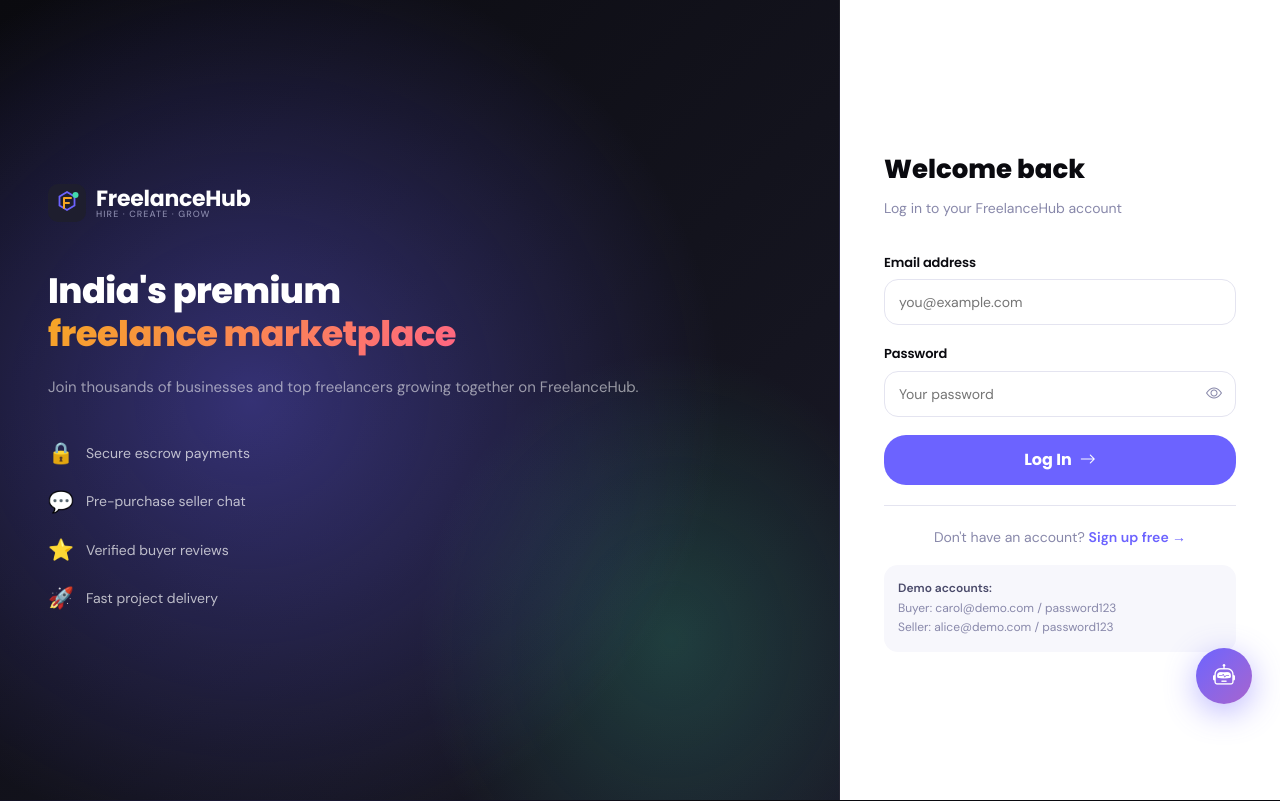
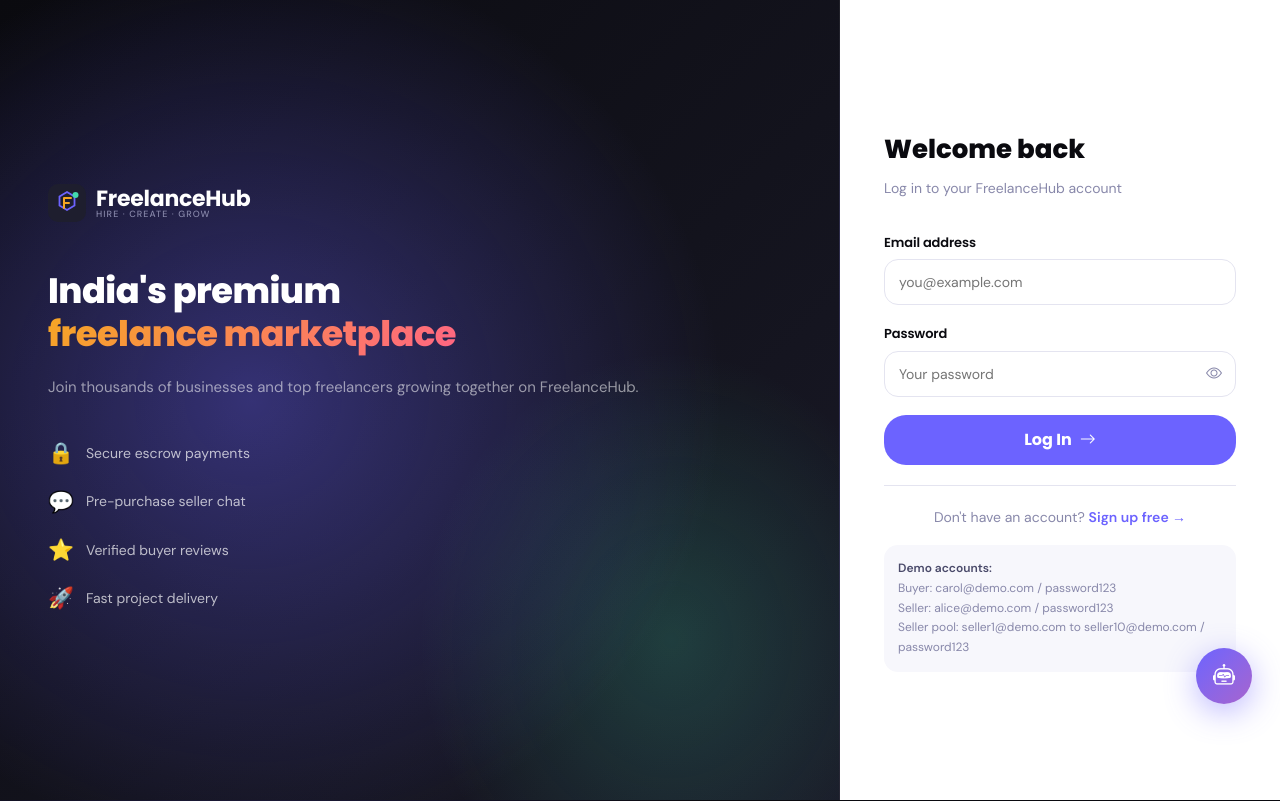
Before and after one commit to NishantJ-737/Freelance, a Flask app: page /login in a window 1280 px wide. Shown: the part 68-869 px from the top of the page. Run offline with Flask 3, Linux system fonts and the light colour scheme.

Commit message:
More Logical Fixes

```diff
--- a/freelancehub/app.py
+++ b/freelancehub/app.py
@@ -2,7 +2,7 @@
 from werkzeug.security import generate_password_hash, check_password_hash
 from werkzeug.utils import secure_filename
 import sqlite3, os, re, random, json
-from datetime import datetime
+from datetime import datetime, timedelta
 from functools import wraps
 
 app = Flask(__name__)
@@ -13,6 +13,8 @@
 os.makedirs(UPLOAD_FOLDER, exist_ok=True)
 app.config["UPLOAD_FOLDER"] = UPLOAD_FOLDER
 app.config["MAX_CONTENT_LENGTH"] = 5 * 1024 * 1024
+app.config["SESSION_PERMANENT"] = True
+app.config["PERMANENT_SESSION_LIFETIME"] = timedelta(days=14)
 
 CATEGORY_DEFAULT_IMAGES = {
     "design":      "https://images.unsplash.com/photo-1626785774573-4b799315345d?w=800&h=500&fit=crop",
@@ -53,9 +55,10 @@
     return "." in filename and filename.rsplit(".", 1)[1].lower() in ALLOWED_EXTENSIONS
 
 def get_db():
-    conn = sqlite3.connect(DATABASE)
+    conn = sqlite3.connect(DATABASE, timeout=30)
     conn.row_factory = sqlite3.Row
     conn.execute("PRAGMA journal_mode=WAL")
+    conn.execute("PRAGMA busy_timeout=30000")
     conn.execute("PRAGMA foreign_keys=ON")
     return conn
 
@@ -242,17 +245,20 @@
             (name, email, generate_password_hash(demo_pw), role, avatar),
         )
 
-    # Add more sellers for richer demo data (only if missing)
-    indian_sellers = [
-        "Riya Singh","Saanvi Gupta","Diya Joshi","Meera Kapoor","Aditi Verma","Ira Chatterjee","Kavya Reddy","Tanvi Kulkarni",
-        "Arjun Mehta","Krishna Menon","Rohit Malhotra","Aditya Rao","Kunal Bansal","Siddharth Jain","Manav Desai","Pranav Kulkarni",
-        "Neha Agarwal","Shreya Bose","Pooja Sinha","Nandini Das","Rahul Khanna","Vikram Sethi","Amanpreet Singh","Nikhil Yadav",
+    # 10 explicit seller demo accounts so any random service can be tested live.
+    seller_demo = [
+        ("Riya Singh", "seller1@demo.com", "https://i.pravatar.cc/150?img=40"),
+        ("Saanvi Gupta", "seller2@demo.com", "https://i.pravatar.cc/150?img=41"),
+        ("Diya Joshi", "seller3@demo.com", "https://i.pravatar.cc/150?img=42"),
+        ("Meera Kapoor", "seller4@demo.com", "https://i.pravatar.cc/150?img=43"),
+        ("Aditi Verma", "seller5@demo.com", "https://i.pravatar.cc/150?img=44"),
+        ("Arjun Mehta", "seller6@demo.com", "https://i.pravatar.cc/150?img=45"),
+        ("Krishna Menon", "seller7@demo.com", "https://i.pravatar.cc/150?img=46"),
+        ("Rohit Malhotra", "seller8@demo.com", "https://i.pravatar.cc/150?img=47"),
+        ("Aditya Rao", "seller9@demo.com", "https://i.pravatar.cc/150?img=48"),
+        ("Nikhil Yadav", "seller10@demo.com", "https://i.pravatar.cc/150?img=49"),
     ]
-    # Reserve unique avatar ids (avoid collisions with demo/admin)
-    avatar_ids = list(range(40, 40 + len(indian_sellers)))
-    for idx, name in enumerate(indian_sellers):
-        email = f"{name.lower().replace(' ','_')}@seller.demo"
-        avatar = f"https://i.pravatar.cc/150?img={avatar_ids[idx]}"
+    for name, email, avatar in seller_demo:
         db.execute(
             "INSERT OR IGNORE INTO users (name, email, password_hash, role, is_admin, avatar_url) VALUES (?, ?, ?, 'seller', 0, ?)",
             (name, email, generate_password_hash(demo_pw), avatar),
@@ -265,7 +271,16 @@
     target_services = 180
     if existing_services < target_services:
         # Get seller ids (exclude admin)
-        seller_rows = db.execute("SELECT id FROM users WHERE role='seller' AND COALESCE(is_deleted,0)=0 AND COALESCE(is_banned,0)=0 AND COALESCE(is_admin,0)=0").fetchall()
+        seller_rows = db.execute("""
+            SELECT id
+            FROM users
+            WHERE role='seller'
+              AND email LIKE 'seller%@demo.com'
+              AND COALESCE(is_deleted,0)=0
+              AND COALESCE(is_banned,0)=0
+              AND COALESCE(is_admin,0)=0
+            ORDER BY id
+        """).fetchall()
         seller_ids = [r["id"] for r in seller_rows] or [db.execute("SELECT id FROM users WHERE email='alice@demo.com'").fetchone()["id"]]
 
         # Deterministic random for repeatable demo
@@ -331,14 +346,46 @@
         }
 
         unsplash_by_cat = {
-            "design": "https://images.unsplash.com/photo-1558655146-364adaf1fcc9?w=800&h=500&fit=crop",
-            "development": "https://images.unsplash.com/photo-1467232004584-a241de8bcf5d?w=800&h=500&fit=crop",
-            "writing": "https://images.unsplash.com/photo-1499750310107-5fef28a66643?w=800&h=500&fit=crop",
-            "marketing": "https://images.unsplash.com/photo-1611162617213-7d7a39e9b1d7?w=800&h=500&fit=crop",
-            "video": "https://images.unsplash.com/photo-1492691527719-9d1e07e534b4?w=800&h=500&fit=crop",
-            "music": "https://images.unsplash.com/photo-1590602847861-f357a9332bbc?w=800&h=500&fit=crop",
-            "data": "https://images.unsplash.com/photo-1551288049-bebda4e38f71?w=800&h=500&fit=crop",
-            "business": "https://images.unsplash.com/photo-1454165804606-c3d57bc86b40?w=800&h=500&fit=crop",
+            "design": [
+                "https://images.unsplash.com/photo-1558655146-364adaf1fcc9?w=800&h=500&fit=crop",
+                "https://images.unsplash.com/photo-1634084462412-b54873c0a56d?w=800&h=500&fit=crop",
+                "https://images.unsplash.com/photo-1561070791-2526d30994b5?w=800&h=500&fit=crop",
+            ],
+            "development": [
+                "https://images.unsplash.com/photo-1467232004584-a241de8bcf5d?w=800&h=500&fit=crop",
+                "https://images.unsplash.com/photo-1518773553398-650c184e0bb3?w=800&h=500&fit=crop",
+                "https://images.unsplash.com/photo-1512941937669-90a1b58e7e9c?w=800&h=500&fit=crop",
+            ],
+            "writing": [
+                "https://images.unsplash.com/photo-1499750310107-5fef28a66643?w=800&h=500&fit=crop",
+                "https://images.unsplash.com/photo-1455390582262-044cdead277a?w=800&h=500&fit=crop",
+                "https://images.unsplash.com/photo-1456324504439-367cee3b3c32?w=800&h=500&fit=crop",
+            ],
+            "marketing": [
+                "https://images.unsplash.com/photo-1611162617213-7d7a39e9b1d7?w=800&h=500&fit=crop",
+                "https://images.unsplash.com/photo-1460925895917-afdab827c52f?w=800&h=500&fit=crop",
+                "https://images.unsplash.com/photo-1432888622747-4eb9a8efeb07?w=800&h=500&fit=crop",
+            ],
+            "video": [
+                "https://images.unsplash.com/photo-1492691527719-9d1e07e534b4?w=800&h=500&fit=crop",
+                "https://images.unsplash.com/photo-1574717024653-61fd2cf4d44d?w=800&h=500&fit=crop",
+                "https://images.unsplash.com/photo-1524253482453-3fed8d2fe12b?w=800&h=500&fit=crop",
+            ],
+            "music": [
+                "https://images.unsplash.com/photo-1590602847861-f357a9332bbc?w=800&h=500&fit=crop",
+                "https://images.unsplash.com/photo-1478737270239-2f02b77fc618?w=800&h=500&fit=crop",
+                "https://images.unsplash.com/photo-1511379938547-c1f69419868d?w=800&h=500&fit=crop",
+            ],
+            "data": [
+                "https://images.unsplash.com/photo-1551288049-bebda4e38f71?w=800&h=500&fit=crop",
+                "https://images.unsplash.com/photo-1460925895917-afdab827c52f?w=800&h=500&fit=crop",
+                "https://images.unsplash.com/photo-1504868584819-f8e8b4b6d7e3?w=800&h=500&fit=crop",
+            ],
+            "business": [
+                "https://images.unsplash.com/photo-1454165804606-c3d57bc86b40?w=800&h=500&fit=crop",
+                "https://images.unsplash.com/photo-1507003211169-0a1dd7228f2d?w=800&h=500&fit=crop",
+                "https://images.unsplash.com/photo-1551836022-d5d88e9218df?w=800&h=500&fit=crop",
+            ],
         }
 
         def make_desc(title, slug):
@@ -371,7 +418,7 @@
             category_id = cat[slug]
             seller_id = rng.choice(seller_ids)
             tags = json.dumps(tags_list)
-            img = unsplash_by_cat.get(slug)
+            img = rng.choice(unsplash_by_cat.get(slug, [CATEGORY_DEFAULT_IMAGES.get(slug)]))
             views = int(rng.randint(10, 1500))
             rows.append((title, desc, price, delivery, category_id, seller_id, tags, img, views))
 
@@ -379,6 +426,55 @@
             "INSERT INTO services (title, description, price, delivery_days, category_id, seller_id, tags, image_url, view_count) VALUES (?, ?, ?, ?, ?, ?, ?, ?, ?)",
             rows,
         )
+    # Improve older seeded data where all same-category services had same image.
+    for slug, img_list in {
+        "design": [
+            "https://images.unsplash.com/photo-1558655146-364adaf1fcc9?w=800&h=500&fit=crop",
+            "https://images.unsplash.com/photo-1634084462412-b54873c0a56d?w=800&h=500&fit=crop",
+            "https://images.unsplash.com/photo-1561070791-2526d30994b5?w=800&h=500&fit=crop",
+        ],
+        "development": [
+            "https://images.unsplash.com/photo-1467232004584-a241de8bcf5d?w=800&h=500&fit=crop",
+            "https://images.unsplash.com/photo-1518773553398-650c184e0bb3?w=800&h=500&fit=crop",
+            "https://images.unsplash.com/photo-1512941937669-90a1b58e7e9c?w=800&h=500&fit=crop",
+        ],
+        "writing": [
+            "https://images.unsplash.com/photo-1499750310107-5fef28a66643?w=800&h=500&fit=crop",
+            "https://images.unsplash.com/photo-1455390582262-044cdead277a?w=800&h=500&fit=crop",
+            "https://images.unsplash.com/photo-1456324504439-367cee3b3c32?w=800&h=500&fit=crop",
+        ],
+        "marketing": [
+            "https://images.unsplash.com/photo-1611162617213-7d7a39e9b1d7?w=800&h=500&fit=crop",
+            "https://images.unsplash.com/photo-1460925895917-afdab827c52f?w=800&h=500&fit=crop",
+            "https://images.unsplash.com/photo-1432888622747-4eb9a8efeb07?w=800&h=500&fit=crop",
+        ],
+        "video": [
+            "https://images.unsplash.com/photo-1492691527719-9d1e07e534b4?w=800&h=500&fit=crop",
+            "https://images.unsplash.com/photo-1574717024653-61fd2cf4d44d?w=800&h=500&fit=crop",
+            "https://images.unsplash.com/photo-1524253482453-3fed8d2fe12b?w=800&h=500&fit=crop",
+        ],
+        "music": [
+            "https://images.unsplash.com/photo-1590602847861-f357a9332bbc?w=800&h=500&fit=crop",
+            "https://images.unsplash.com/photo-1478737270239-2f02b77fc618?w=800&h=500&fit=crop",
+            "https://images.unsplash.com/photo-1511379938547-c1f69419868d?w=800&h=500&fit=crop",
+        ],
+        "data": [
+            "https://images.unsplash.com/photo-1551288049-bebda4e38f71?w=800&h=500&fit=crop",
+            "https://images.unsplash.com/photo-1460925895917-afdab827c52f?w=800&h=500&fit=crop",
+            "https://images.unsplash.com/photo-1504868584819-f8e8b4b6d7e3?w=800&h=500&fit=crop",
+        ],
+        "business": [
+            "https://images.unsplash.com/photo-1454165804606-c3d57bc86b40?w=800&h=500&fit=crop",
+            "https://images.unsplash.com/photo-1507003211169-0a1dd7228f2d?w=800&h=500&fit=crop",
+            "https://images.unsplash.com/photo-1551836022-d5d88e9218df?w=800&h=500&fit=crop",
+        ],
+    }.items():
+        cat_row = db.execute("SELECT id FROM categories WHERE slug=?", (slug,)).fetchone()
+        if not cat_row:
+            continue
+        svc_rows = db.execute("SELECT id FROM services WHERE category_id=? ORDER BY id", (cat_row["id"],)).fetchall()
+        for idx, srow in enumerate(svc_rows):
+            db.execute("UPDATE services SET image_url=? WHERE id=?", (img_list[idx % len(img_list)], srow["id"]))
 
 def notify(db, user_id, title, body, link=None):
     db.execute("INSERT INTO notifications (user_id, title, body, link) VALUES (?, ?, ?, ?)", (user_id, title, body, link))
@@ -433,17 +529,16 @@
                 session.clear()
                 return dict(current_user=None, unread_notifications=0, unread_inquiries=0)
             unread_count = db.execute("SELECT COUNT(*) FROM notifications WHERE user_id=? AND is_read=0", (user["id"],)).fetchone()[0]
-            if user.get("role") == "seller":
-                unread_inquiries = db.execute("""
-                    SELECT COUNT(DISTINCT i.id)
-                    FROM inquiries i
-                    JOIN messages m ON m.inquiry_id = i.id
-                    WHERE i.seller_id=?
-                      AND i.status='open'
-                      AND COALESCE(i.seller_deleted,0)=0
-                      AND m.sender_id != ?
-                      AND COALESCE(m.is_read,0)=0
-                """, (user["id"], user["id"])).fetchone()[0]
+            unread_inquiries = db.execute("""
+                SELECT COUNT(DISTINCT i.id)
+                FROM inquiries i
+                JOIN messages m ON m.inquiry_id = i.id
+                WHERE (i.seller_id=? OR i.buyer_id=?)
+                  AND i.status='open'
+                  AND (CASE WHEN i.seller_id=? THEN COALESCE(i.seller_deleted,0)=0 ELSE 1 END)
+                  AND m.sender_id != ?
+                  AND COALESCE(m.is_read,0)=0
+            """, (user["id"], user["id"], user["id"], user["id"])).fetchone()[0]
     return dict(current_user=user, unread_notifications=unread_count, unread_inquiries=unread_inquiries)
 
 @app.route("/login", methods=["GET", "POST"])
@@ -460,6 +555,7 @@
                 flash("Your account has been suspended.", "danger")
                 return render_template("login.html")
             session["user_id"] = user["id"]
+            session.permanent = True
             session["name"] = user["name"]
             session["role"] = user["role"]
             session["email"] = user["email"]
@@ -495,6 +591,7 @@
             user = db.execute("SELECT * FROM users WHERE email = ?", (email,)).fetchone()
             notify(db, user["id"], "Welcome to FreelanceHub!", f"Hi {name}, your account is ready!", url_for("index"))
         session["user_id"] = user["id"]
+        session.permanent = True
         session["name"] = user["name"]
         session["role"] = user["role"]
         session["email"] = user["email"]
@@ -663,7 +760,7 @@
         """, (service_id, session["user_id"])).fetchone()
 
         # If seller previously deleted/closed the conversation, start a new one.
-        if existing and (existing.get("seller_deleted", 0) == 0):
+        if existing and (int(existing["seller_deleted"] or 0) == 0):
             inquiry_id = existing["id"]
         else:
             db.execute("INSERT INTO inquiries (service_id, buyer_id, seller_id, status, seller_deleted) VALUES (?, ?, ?, 'open', 0)", (service_id, session["user_id"], service["seller_id"]))
@@ -697,7 +794,7 @@
             flash("Inquiry not found.", "danger")
             return redirect(url_for("service_detail", service_id=service_id))
         # If seller deleted the thread, buyer must start a new inquiry.
-        if inquiry.get("seller_deleted", 0) and session["user_id"] == inquiry["buyer_id"]:
+        if int(inquiry["seller_deleted"] or 0) and session["user_id"] == inquiry["buyer_id"]:
             flash("This conversation was closed by the seller. Please start a new inquiry.", "warning")
             return redirect(url_for("service_detail", service_id=service_id))
         db.execute("INSERT INTO messages (inquiry_id, sender_id, content) VALUES (?, ?, ?)", (inquiry["id"], session["user_id"], message_text))
@@ -710,7 +807,14 @@
 @app.route("/inquiries")
 @login_required
 def inquiries():
-    with get_db() as db:
+    q = request.args.get("q", "").strip()
+    with get_db() as db:
+        params = [session["user_id"], session["user_id"], session["user_id"]]
+        search_sql = ""
+        if q:
+            search_sql = " AND (s.title LIKE ? OR b.name LIKE ? OR sl.name LIKE ?)"
+            like_q = f"%{q}%"
+            params.extend([like_q, like_q, like_q])
         rows = db.execute("""
             SELECT i.*, s.title as service_title, s.image_url as service_image,
                    b.name as buyer_name, sl.name as seller_name,
@@ -728,9 +832,10 @@
             WHERE i.status='open'
               AND (i.buyer_id=? OR i.seller_id=?)
               AND (CASE WHEN i.seller_id=? THEN COALESCE(i.seller_deleted,0)=0 ELSE 1 END)
+        """ + search_sql + """
             ORDER BY COALESCE(lm.created_at, i.created_at) DESC, i.id DESC
-        """, (session["user_id"], session["user_id"], session["user_id"])).fetchall()
-    return render_template("inquiries.html", inquiries=rows)
+        """, params).fetchall()
+    return render_template("inquiries.html", inquiries=rows, q=q)
 
 @app.route("/inquiries/<int:inquiry_id>")
 @login_required
@@ -753,7 +858,7 @@
             flash("Access denied.", "danger")
             return redirect(url_for("index"))
         # If seller deleted the conversation, hide it from seller UI.
-        if session["user_id"] == inquiry["seller_id"] and inquiry.get("seller_deleted", 0):
+        if session["user_id"] == inquiry["seller_id"] and int(inquiry["seller_deleted"] or 0):
             flash("This conversation was deleted.", "info")
             return redirect(url_for("inquiries"))
 
@@ -796,7 +901,7 @@
         if session["user_id"] not in (inquiry["buyer_id"], inquiry["seller_id"]):
             flash("Access denied.", "danger")
             return redirect(url_for("index"))
-        if session["user_id"] == inquiry["seller_id"] and inquiry.get("seller_deleted", 0):
+        if session["user_id"] == inquiry["seller_id"] and int(inquiry["seller_deleted"] or 0):
             flash("Conversation was deleted.", "info")
             return redirect(url_for("inquiries"))
         db.execute("INSERT INTO messages (inquiry_id, sender_id, content) VALUES (?, ?, ?)", (inquiry_id, session["user_id"], content))
@@ -1490,4 +1595,4 @@
 if __name__ == "__main__":
     port = int(os.environ.get("PORT", 5000))
     debug = os.environ.get("FLASK_DEBUG","false").lower() == "true"
-    app.run(debug=debug, host="0.0.0.0", port=port)
+    app.run(debug=debug, host="0.0.0.0", port=port, threaded=True)
--- a/freelancehub/templates/base.html
+++ b/freelancehub/templates/base.html
@@ -57,8 +57,10 @@
       <li><a href="{{ url_for('browse') }}"><i class="bi bi-grid-3x3-gap"></i> Browse</a></li>
       <li><a href="{{ url_for('trending') }}"><i class="bi bi-graph-up-arrow"></i> Trending</a></li>
       <li><a href="{{ url_for('recommendations') }}"><i class="bi bi-stars"></i> For You</a></li>
+      {% if current_user %}
+      <li><a href="{{ url_for('inquiries') }}"><i class="bi bi-chat-dots"></i> {{ 'Inquiries' if current_user.role == 'seller' else 'Messages' }}</a></li>
+      {% endif %}
       {% if current_user and current_user.role == 'seller' %}
-      <li><a href="{{ url_for('inquiries') }}"><i class="bi bi-chat-dots"></i> Inquiries</a></li>
       <li><a href="{{ url_for('post_service') }}"><i class="bi bi-plus-circle"></i> Post</a></li>
       {% endif %}
       <li><a href="{{ url_for('help_center') }}"><i class="bi bi-life-preserver"></i> Help</a></li>
@@ -75,12 +77,10 @@
         <a href="{{ url_for('my_orders') }}" class="fh-notif-btn fh-desktop-only" title="Orders">
           <i class="bi bi-bag-check"></i>
         </a>
-        {% if current_user.role == 'seller' %}
+        {% if unread_inquiries > 0 %}
         <a href="{{ url_for('inquiries') }}" class="fh-notif-btn fh-desktop-only" title="Inquiries">
           <i class="bi bi-chat-dots"></i>
-          {% if unread_inquiries > 0 %}
           <span class="fh-badge">{{ unread_inquiries }}</span>
-          {% endif %}
         </a>
         {% endif %}
         {% if current_user.role == 'buyer' %}
@@ -100,8 +100,8 @@
             <a href="{{ url_for('profile', user_id=current_user.id) }}" class="fh-dropdown-item"><i class="bi bi-person"></i> View Profile</a>
             <a href="{{ url_for('account') }}" class="fh-dropdown-item"><i class="bi bi-gear"></i> Account Settings</a>
             <a href="{{ url_for('my_orders') }}" class="fh-dropdown-item"><i class="bi bi-bag-check"></i> My Orders</a>
+            <a href="{{ url_for('inquiries') }}" class="fh-dropdown-item"><i class="bi bi-chat-dots"></i> {{ 'Inquiries' if current_user.role == 'seller' else 'Messages' }}</a>
             {% if current_user.role == 'seller' %}
-            <a href="{{ url_for('inquiries') }}" class="fh-dropdown-item"><i class="bi bi-chat-dots"></i> Inquiries</a>
             <a href="{{ url_for('my_services') }}" class="fh-dropdown-item"><i class="bi bi-collection"></i> My Services</a>
             <a href="{{ url_for('post_service') }}" class="fh-dropdown-item"><i class="bi bi-plus-circle"></i> Post a Service</a>
             {% endif %}
@@ -142,8 +142,8 @@
   <a href="{{ url_for('help_center') }}" class="fh-mobile-nav-item"><i class="bi bi-life-preserver"></i> Help</a>
   {% if current_user %}
   <a href="{{ url_for('my_orders') }}" class="fh-mobile-nav-item"><i class="bi bi-bag-check"></i> My Orders</a>
+  <a href="{{ url_for('inquiries') }}" class="fh-mobile-nav-item"><i class="bi bi-chat-dots"></i> {{ 'Inquiries' if current_user.role == 'seller' else 'Messages' }}</a>
   {% if current_user.role == 'seller' %}
-  <a href="{{ url_for('inquiries') }}" class="fh-mobile-nav-item"><i class="bi bi-chat-dots"></i> Inquiries</a>
   <a href="{{ url_for('my_services') }}" class="fh-mobile-nav-item"><i class="bi bi-collection"></i> My Services</a>
   <a href="{{ url_for('post_service') }}" class="fh-mobile-nav-item"><i class="bi bi-plus-circle"></i> Post a Service</a>
   {% endif %}
--- a/freelancehub/templates/login.html
+++ b/freelancehub/templates/login.html
@@ -47,7 +47,8 @@
     <div style="margin-top:16px;padding:14px;background:var(--surface-2);border-radius:var(--radius-md);font-size:12px;color:var(--text-soft);">
       <strong style="color:var(--text-mid);">Demo accounts:</strong><br>
       Buyer: carol@demo.com / password123<br>
-      Seller: alice@demo.com / password123
+      Seller: alice@demo.com / password123<br>
+      Seller pool: seller1@demo.com to seller10@demo.com / password123
     </div>
   </div>
 </div>
```
Also changed, not shown: freelancehub/templates/inquiries.html (+10 -2 lines), freelancehub/templates/my_services.html (+20 -2 lines), README.md, 1 other file.
